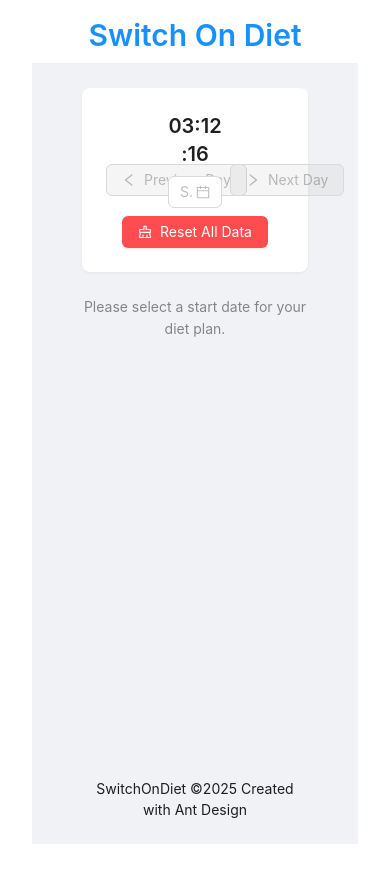
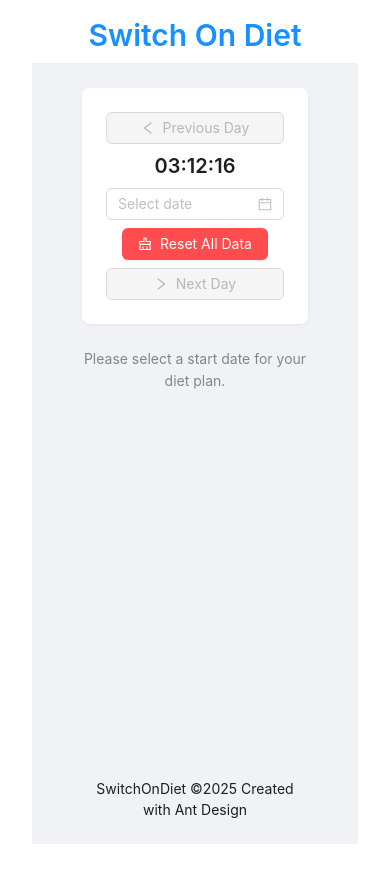
Before and after one commit to dkwo575/switch-on-diet-app, a React (Vite) app: page / in a window 390 px wide. Built offline with nearby package versions, Linux system fonts and the light colour scheme.

Commit message:
mobile version2

```diff
--- a/src/App.tsx
+++ b/src/App.tsx
@@ -248,16 +248,17 @@ function App() {
               align="middle"
               wrap={true}
             >
-              <Col xs={8} sm={8} style={{ textAlign: "center" }}>
+              <Col xs={24} sm={8} style={{ textAlign: "center" }}>
                 <Button
                   icon={<LeftOutlined />}
                   onClick={goToPreviousDay}
                   disabled={!startDate}
+                  block
                 >
                   Previous Day
                 </Button>
               </Col>
-              <Col xs={8} sm={8} style={{ textAlign: "center" }}>
+              <Col xs={24} sm={8} style={{ textAlign: "center" }}>
                 <Space
                   direction="vertical"
                   align="center"
@@ -276,17 +277,23 @@ function App() {
                     okText="Yes"
                     cancelText="No"
                   >
-                    <Button type="primary" danger icon={<ClearOutlined />}>
+                    <Button
+                      type="primary"
+                      danger
+                      icon={<ClearOutlined />}
+                      block
+                    >
                       Reset All Data
                     </Button>
                   </Popconfirm>
                 </Space>
               </Col>
-              <Col xs={8} sm={8} style={{ textAlign: "center" }}>
+              <Col xs={24} sm={8} style={{ textAlign: "center" }}>
                 <Button
                   icon={<RightOutlined />}
                   onClick={goToNextDay}
                   disabled={!startDate}
+                  block
                 >
                   Next Day
                 </Button>
```
